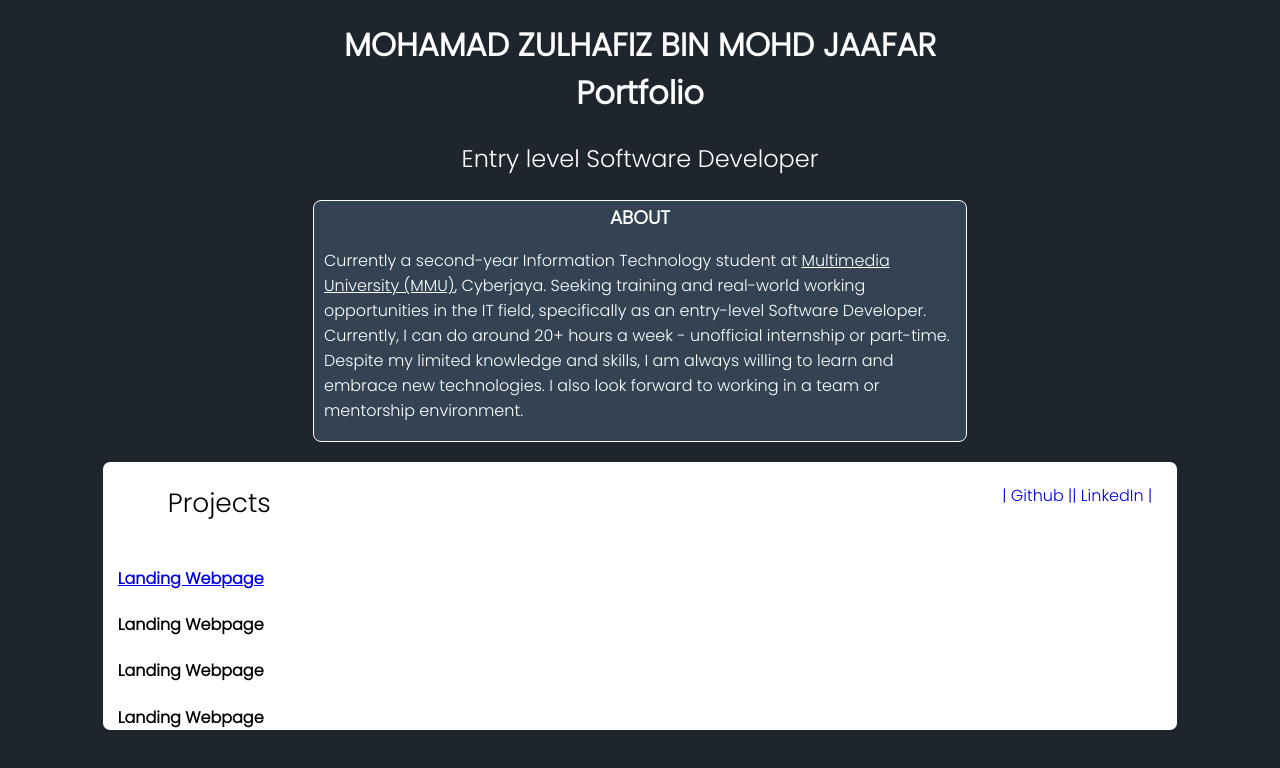
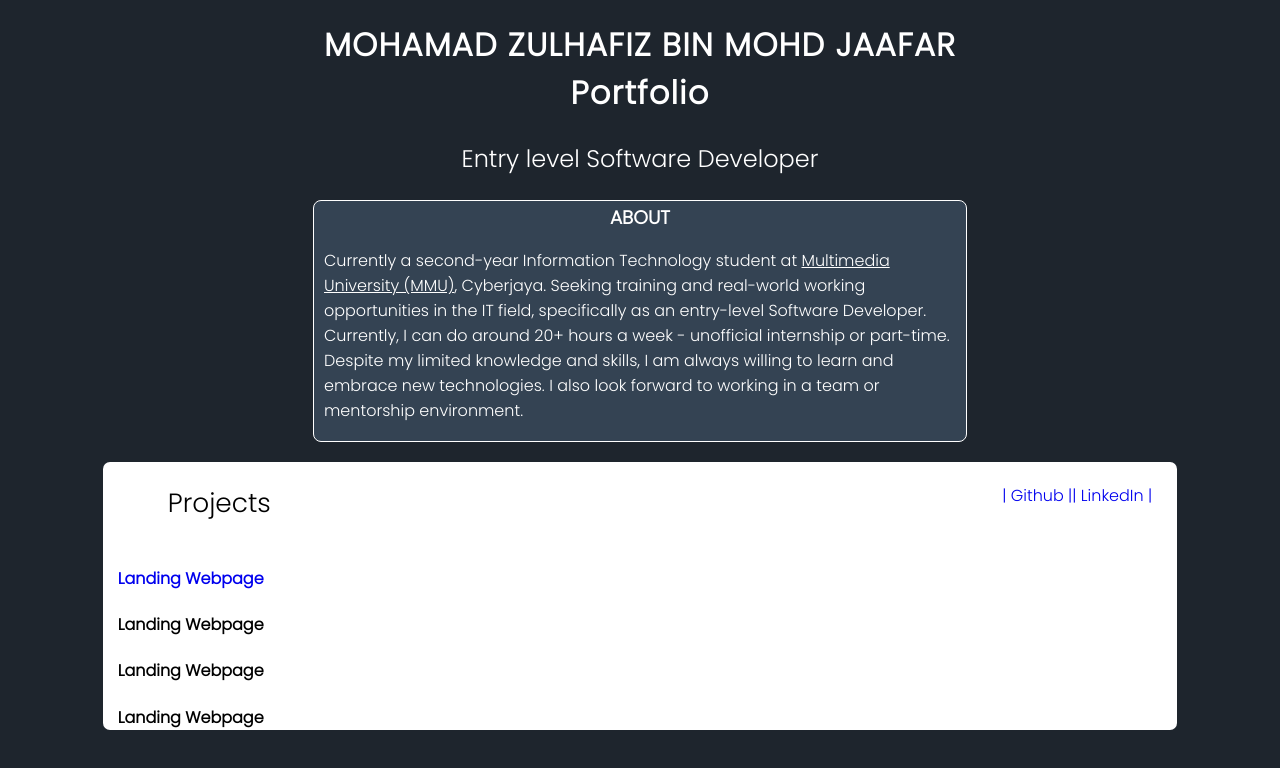
Before and after one commit to hafyze/Portfolio-Website, a plain HTML site: page Portfolio/index.html in a window 1280 px wide. Drawn offline with Linux system fonts and the light colour scheme.

Commit message:
Update index.css

```diff
--- a/Portfolio/css/index.css
+++ b/Portfolio/css/index.css
@@ -11,6 +11,11 @@ html{
     margin: 15px 0px;
     text-align: center;
 }
+
+#name{
+    letter-spacing: 1.25px;
+}
+
 #titleDescr{
     font-size: 1.5rem;
 }
@@ -56,3 +61,7 @@ html{
 #project1{
     margin: 5px 15px;
 }
+
+div a{
+    text-decoration: none;
+}
```
